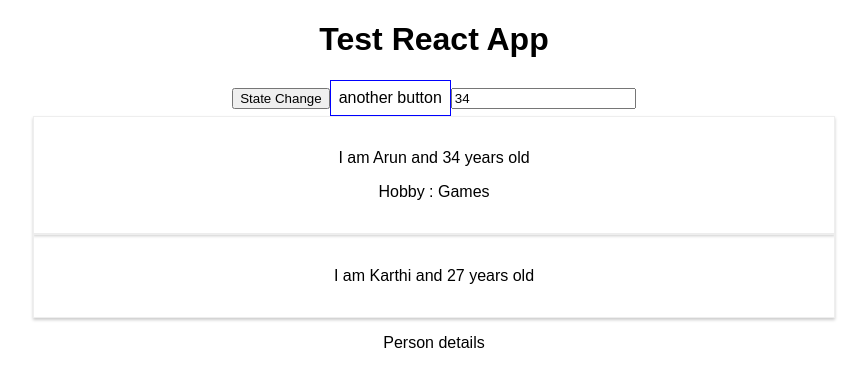
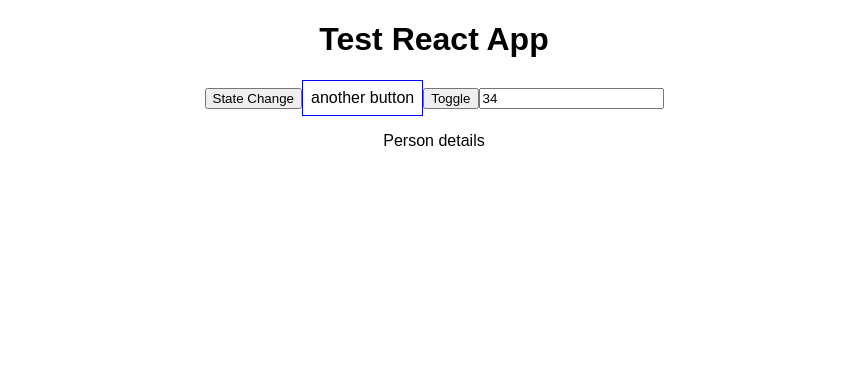
Before and after one commit to vignesh46/learn-react, a React (Create React App) app: page / in a window 1280 px wide. Shown: the top 386 px of the page, without its empty margins (206-1073 px from the left). Built offline with nearby package versions, Linux system fonts and the light colour scheme.

Commit message:
conditional statement

```diff
--- a/src/App.js
+++ b/src/App.js
@@ -14,31 +14,33 @@ class App extends Component {
   //return React.createElement('div',{className : 'App'},React.createElement('h1',null,'Test React App'));
 
   state = {
-      persons : [
+    persons: [
       {
-          name : 'Arun',
-          age : '34'
+        name: 'Arun',
+        age: '34'
       },
       {
-          name : 'Karthi',
-          age : '27'
+        name: 'Karthi',
+        age: '27'
       }
     ],
 
-      info : 'Person details'
+    info: 'Person details',
+
+    showPersons: false
   }
 
   nameChangeHandler = () => {
     //set state used to change the property value dynamically
     this.setState({
-        persons : [
+      persons: [
         {
-            name : 'Vignesh',
-            age : '25'
+          name: 'Vignesh',
+          age: '25'
         },
         {
-            name : 'Deepan',
-            age : '19'
+          name: 'Deepan',
+          age: '19'
         }
       ]
     })
@@ -47,14 +49,14 @@ class App extends Component {
 
   nameChangeDynamicHandler = (props) => {
     this.setState({
-        persons : [
+      persons: [
         {
-            name : 'Martu',
-            age : props
+          name: 'Martu',
+          age: props
         },
         {
-            name : 'Deepan',
-            age : '19'
+          name: 'Deepan',
+          age: '19'
         }
       ]
     })
@@ -63,19 +65,27 @@ class App extends Component {
 
   twoWayBindingHandler = (ev) => {
     this.setState({
-        persons : [
+      persons: [
         {
-            name : 'Martu',
+          name: 'Martu',
           //this is do two way binding
-            age : ev.target.value
+          age: ev.target.value
         },
         {
-            name : 'Deepan',
-            age : '19'
+          name: 'Deepan',
+          age: '19'
         }
       ]
     })
 
+  }
+
+  togglePersons = (event) => {
+    this.setState(
+      {
+        showPersons: !this.state.showPersons
+      }
+    )
   }
 
 
@@ -92,21 +102,11 @@ class App extends Component {
       cursor: 'pointer'
     }
 
-      return (
-        <div className="App">
-          <h1>Test React App</h1>
-          {/*  Should not use this.nameChangeDynamicHandler() - should use this.nameChangeDynamicHandler - without param
-                bind to pass value to state method - below os prefered way of passing value to state
-          */}
-          <button onClick={this.nameChangeDynamicHandler.bind(this,25)}>State Change</button>
+    let persons = null;
 
-
-          {/* inline style example */}
-          <button style={styling} onClick={this.nameChangeHandler}>another button</button>
-
-          {/* this is do two way binding*/}
-          <input type="text" value ={this.state.persons[0].age} onChange={this.twoWayBindingHandler}/>
-
+    if (this.state.showPersons) {
+      persons = (
+        <div>
           {/* Passing name, age and Hooby to Person component
             Also we can pass method reference nameChangeDynamicHandler
             () => this.nameChangeDynamicHandler(30) this is another way of passing value to state method
@@ -122,7 +122,30 @@ class App extends Component {
             name={this.state.persons[1].name}
             age={this.state.persons[1].age}
           />
+        </div>
+      )
+    }
 
+    return (
+      <div className="App">
+        <h1>Test React App</h1>
+        {/*  Should not use this.nameChangeDynamicHandler() - should use this.nameChangeDynamicHandler - without param
+                bind to pass value to state method - below is prefered way of passing value to state
+          */}
+        <button onClick={this.nameChangeDynamicHandler.bind(this, 25)}>State Change</button>
+
+
+        {/* inline style example */}
+        <button style={styling} onClick={this.nameChangeHandler}>another button</button>
+
+        <button onClick={this.togglePersons}>Toggle</button>
+
+        {/* this is do two way binding*/}
+        <input type="text" value={this.state.persons[0].age} onChange={this.twoWayBindingHandler} />
+
+        {persons}
+
+        {/* info wont be overritten if we use state in Class component*/}
         <p>{this.state.info}</p>
       </div>
     );
```
Also changed, not shown: 1 other file (tests, documents, lock files or other folders). Lines whose indentation alone changed are shown as unchanged.
